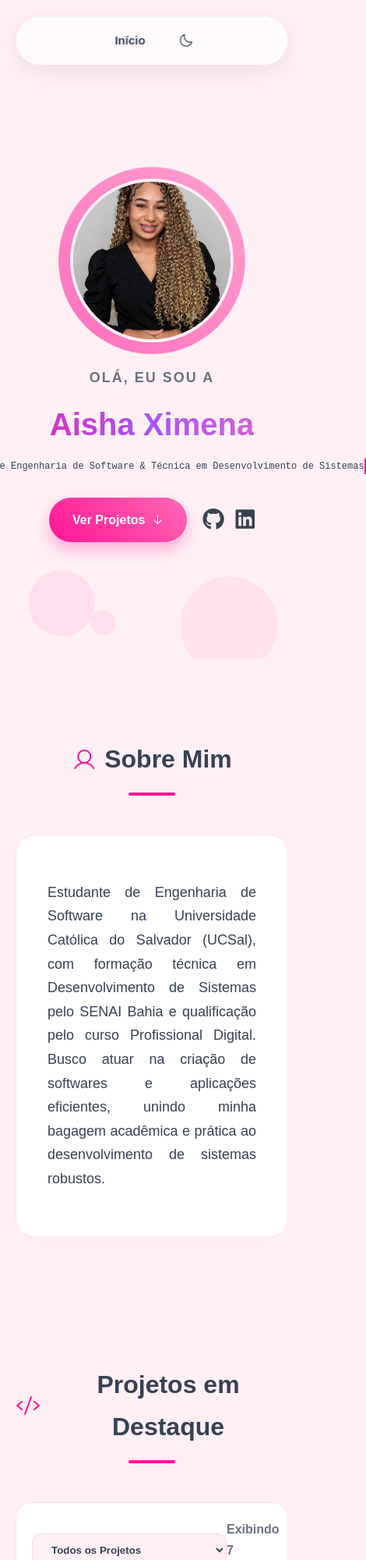
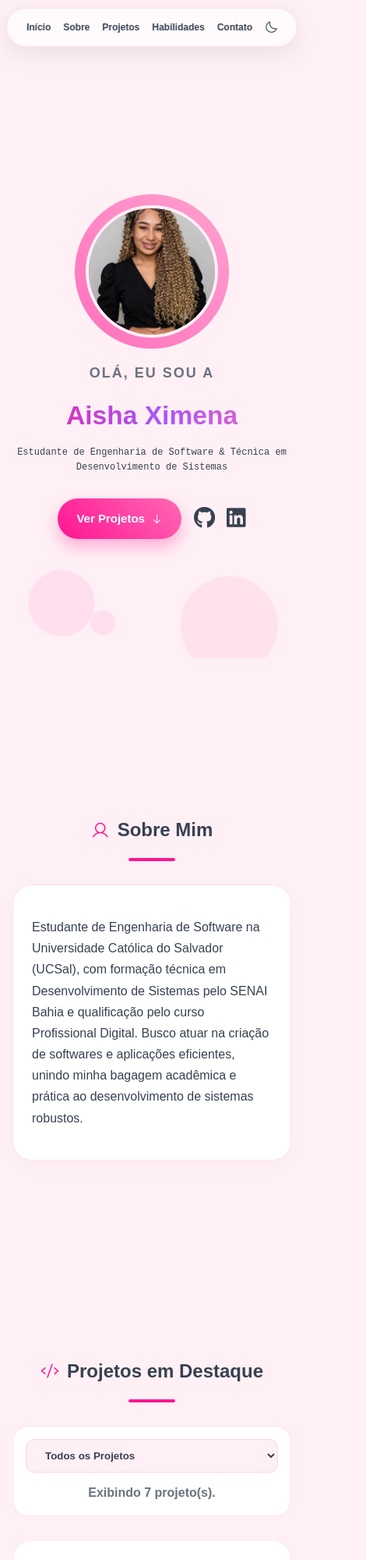
Before and after one commit to aishanascimento/portfolio-final, a plain HTML site: page index.html in a window 390 px wide. Shown: the top 2000 px of the page at 78% size, 470 px wide, since content can reach past the window. Drawn offline with nearby package versions, Linux system fonts and the light colour scheme.

Commit message:
Restore and update CSS variables and styles

```diff
--- a/style.css
+++ b/style.css
@@ -582,6 +582,10 @@ body.escuro .email-destaque {
     transition: all 0.3s;
 }
 
+.form-moderno textarea {
+    resize: none;
+}
+
 .form-moderno input:focus, .form-moderno select:focus, .form-moderno textarea:focus {
     outline: none;
     border-color: var(--primary);
@@ -644,9 +648,77 @@ body.escuro .email-destaque {
 }
 
 @media (max-width: 768px) {
-    .navbar { width: 90%; justify-content: center; flex-wrap: wrap; }
-    .nav-links { display: none; }
+    html { scroll-padding-top: 130px; }
+
+    .navbar {
+        width: 96%;
+        top: 10px;
+        padding: 8px;
+        border-radius: 28px;
+        justify-content: center;
+        flex-wrap: wrap;
+        gap: 2px;
+    }
+    .navbar .logo { order: 1; font-size: 12px; padding: 6px 7px; }
+    .nav-links { display: contents; }
+    .nav-links a { order: 2; font-size: 12px; padding: 6px 7px; }
+    .btn-tema { order: 3; font-size: 18px; padding: 6px; }
+
+    .hero { padding: 130px 16px 20px; }
     .nome-gradiente { font-size: 2.5rem; }
+
+    .maquina-escrever p {
+        white-space: normal;
+        overflow: visible;
+        border-right: none;
+        animation: none;
+        max-width: 100%;
+        width: auto;
+        line-height: 1.6;
+    }
+    .maquina-escrever .digitado {
+        border-right: 2px solid var(--primary);
+        animation: piscar 0.75s step-end infinite;
+    }
+    .maquina-escrever .restante {
+        visibility: hidden;
+    }
+
+    .hero-botoes { flex-wrap: wrap; gap: 16px; }
+
+    .secao { padding: 50px 16px; }
+    .secao-cabecalho { margin-bottom: 30px; }
+    .secao-cabecalho h2 {
+        font-size: 24px;
+        flex-wrap: wrap;
+        justify-content: center;
+        text-align: center;
+    }
+
+    .sobre-conteudo { padding: 24px; font-size: 16px; text-align: left; }
+
+    .painel-controle {
+        flex-direction: column;
+        align-items: stretch;
+        gap: 12px;
+        padding: 16px;
+    }
+    .filtro-container select { min-width: 0; width: 100%; }
+    .contador-texto { text-align: center; }
+
+    .cards { grid-template-columns: 1fr; gap: 20px; }
+    .card-conteudo { padding: 22px; }
+    .card-header h3 { font-size: 20px; }
+
+    .contato-container { padding: 20px; gap: 30px; }
+    .info-contato h3 { font-size: 24px; }
+    .email-destaque span { white-space: normal; overflow-wrap: anywhere; }
     .campos-linha { grid-template-columns: 1fr; }
-    .cards { grid-template-columns: 1fr; }
 }
+
+@media (max-width: 480px) {
+    .hero-foto-container { width: 170px; height: 170px; }
+    .nome-gradiente { font-size: 2.1rem; }
+    .botao-glow { padding: 13px 24px; font-size: 15px; }
+    .contact-links a { flex: 1 1 100%; justify-content: center; }
+}
```
